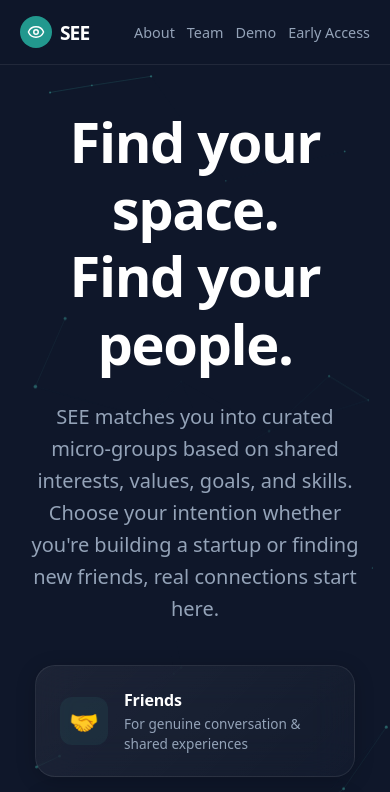
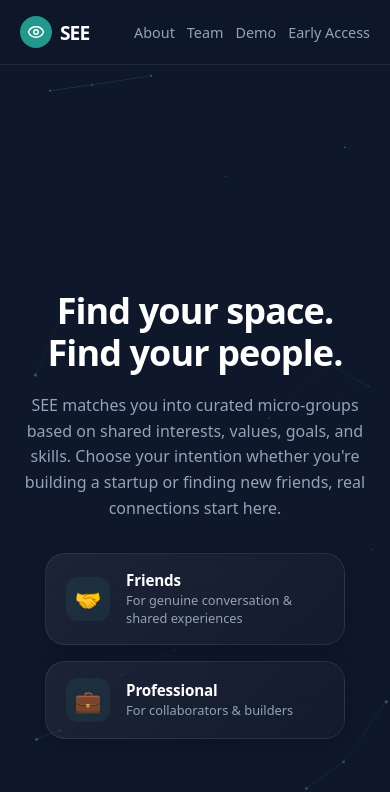
Before and after one commit to mealexandre/see-landing, a Next.js app in the folder see-landing/: page / in a window 390 px wide. Shown: the top 792 px of the page. Built offline with nearby package versions, Linux system fonts and the light colour scheme.

Commit message:
Optimized Hero section typography and particle animation for mobile view

```diff
--- a/see-landing/components/Hero.tsx
+++ b/see-landing/components/Hero.tsx
@@ -13,7 +13,6 @@ const item = {
   show: { opacity: 1, y: 0, transition: { duration: 0.7, ease: [0.16, 1, 0.3, 1] as const } },
 };
 
-// Brand teal as an RGB triplet so it can be reused inside rgba() at varying opacities
 const PARTICLE_RGB = '71, 189, 178';
 
 type Particle = {
@@ -34,7 +33,6 @@ function ParticleNetwork() {
     const ctx = canvas.getContext('2d');
     if (!ctx) return;
 
-    // Respect users who've asked for reduced motion
     const prefersReducedMotion = window.matchMedia('(prefers-reduced-motion: reduce)').matches;
 
     let frameId = 0;
@@ -55,7 +53,6 @@ function ParticleNetwork() {
     };
 
     const createParticles = () => {
-      // Density scales gently with viewport size, capped so it never feels busy
       const count = Math.min(70, Math.max(24, Math.round((width * height) / 18000)));
       particles = Array.from({ length: count }, () => ({
         x: Math.random() * width,
@@ -89,7 +86,6 @@ function ParticleNetwork() {
     };
 
     if (prefersReducedMotion) {
-      // Render a single calm frame instead of animating
       drawStaticFrame();
       return () => window.removeEventListener('resize', handleResize);
     }
@@ -155,8 +151,8 @@ function ParticleNetwork() {
         height: '100%',
         zIndex: 0,
         pointerEvents: 'none',
-        WebkitMaskImage: 'radial-gradient(ellipse at center, transparent 15%, black 65%)',
-        maskImage: 'radial-gradient(ellipse at center, transparent 15%, black 65%)',
+        WebkitMaskImage: 'radial-gradient(ellipse at center, transparent 10%, black 75%)',
+        maskImage: 'radial-gradient(ellipse at center, transparent 10%, black 75%)',
       }}
     />
   );
@@ -172,7 +168,7 @@ export default function Hero() {
       justifyContent: 'center',
       overflow: 'hidden',
       backgroundColor: '#0f172a',
-      padding: '4rem 1.5rem'
+      padding: '3rem 1rem'
     }}>
       <ParticleNetwork />
 
@@ -185,15 +181,30 @@ export default function Hero() {
           maxWidth: '850px',
           margin: '0 auto',
           zIndex: 1,
-          marginTop: '-8vh',
-          userSelect: 'none' // <--- ეს აგვარებს კურსორის და მონიშვნის პრობლემას
+          userSelect: 'none',
+          width: '100%'
         }}
       >
-        <motion.h1 variants={item} style={{ fontSize: '3.5rem', fontWeight: 700, color: '#ffffff', marginBottom: '1.5rem', letterSpacing: '-0.025em', lineHeight: '1.2' }}>
+        <motion.h1 variants={item} style={{
+          fontSize: 'clamp(2.25rem, 5vw, 3.5rem)',
+          fontWeight: 700,
+          color: '#ffffff',
+          marginBottom: '1.25rem',
+          letterSpacing: '-0.025em',
+          lineHeight: '1.15'
+        }}>
           Find your space. <br /> Find your people.
         </motion.h1>
 
-        <motion.p variants={item} style={{ color: '#94a3b8', fontSize: '1.25rem', marginBottom: '2.5rem', maxWidth: '42rem', margin: '0 auto 2.5rem auto', lineHeight: '1.6' }}>
+        <motion.p variants={item} style={{
+          color: '#94a3b8',
+          fontSize: 'clamp(1rem, 2vw, 1.25rem)',
+          marginBottom: '2rem',
+          maxWidth: '40rem',
+          margin: '0 auto 2rem auto',
+          lineHeight: '1.6',
+          padding: '0 0.5rem'
+        }}>
           SEE matches you into curated micro-groups based on shared interests, values, goals, and skills. Choose your intention whether you're building a startup or finding new friends, real connections start here.
         </motion.p>
 
@@ -236,15 +247,14 @@ export default function Hero() {
             display: 'flex',
             alignItems: 'center',
             gap: '1rem',
-            padding: '1.125rem 1.5rem',
+            padding: '1rem 1.25rem',
             borderRadius: '20px',
             background: 'linear-gradient(135deg, rgba(255, 255, 255, 0.06), rgba(255, 255, 255, 0.02))',
             backdropFilter: 'blur(20px)',
             border: '1px solid rgba(255, 255, 255, 0.08)',
             boxShadow: '0 4px 20px rgba(0, 0, 0, 0.2)',
             textAlign: 'left',
-            width: '320px',
-            minHeight: '112px',
+            width: '300px',
             maxWidth: '100%',
             boxSizing: 'border-box'
           }}>
@@ -253,15 +263,15 @@ export default function Hero() {
               alignItems: 'center',
               justifyContent: 'center',
               flexShrink: 0,
-              width: '48px',
-              height: '48px',
+              width: '44px',
+              height: '44px',
               borderRadius: '12px',
               background: 'rgba(71, 189, 178, 0.08)',
-              fontSize: '1.5rem'
+              fontSize: '1.35rem'
             }}>🤝</span>
             <div>
-              <div style={{ color: '#ffffff', fontWeight: 600, fontSize: '1rem', marginBottom: '0.2rem', letterSpacing: '-0.01em' }}>Friends</div>
-              <div style={{ color: '#94a3b8', fontSize: '0.85rem', lineHeight: '1.45' }}>For genuine conversation & shared experiences</div>
+              <div style={{ color: '#ffffff', fontWeight: 600, fontSize: '0.95rem', marginBottom: '0.15rem', letterSpacing: '-0.01em' }}>Friends</div>
+              <div style={{ color: '#94a3b8', fontSize: '0.8rem', lineHeight: '1.4' }}>For genuine conversation & shared experiences</div>
             </div>
           </div>
 
@@ -270,15 +280,14 @@ export default function Hero() {
             display: 'flex',
             alignItems: 'center',
             gap: '1rem',
-            padding: '1.125rem 1.5rem',
+            padding: '1rem 1.25rem',
             borderRadius: '20px',
             background: 'linear-gradient(135deg, rgba(255, 255, 255, 0.06), rgba(255, 255, 255, 0.02))',
             backdropFilter: 'blur(20px)',
             border: '1px solid rgba(255, 255, 255, 0.08)',
             boxShadow: '0 4px 20px rgba(0, 0, 0, 0.2)',
             textAlign: 'left',
-            width: '320px',
-            minHeight: '112px',
+            width: '300px',
             maxWidth: '100%',
             boxSizing: 'border-box'
           }}>
@@ -287,15 +296,15 @@ export default function Hero() {
               alignItems: 'center',
               justifyContent: 'center',
               flexShrink: 0,
-              width: '48px',
-              height: '48px',
+              width: '44px',
+              height: '44px',
               borderRadius: '12px',
               background: 'rgba(71, 189, 178, 0.08)',
-              fontSize: '1.5rem'
+              fontSize: '1.35rem'
             }}>💼</span>
             <div>
-              <div style={{ color: '#ffffff', fontWeight: 600, fontSize: '1rem', marginBottom: '0.2rem', letterSpacing: '-0.01em' }}>Professional</div>
-              <div style={{ color: '#94a3b8', fontSize: '0.85rem', lineHeight: '1.45' }}>For collaborators & builders</div>
+              <div style={{ color: '#ffffff', fontWeight: 600, fontSize: '0.95rem', marginBottom: '0.15rem', letterSpacing: '-0.01em' }}>Professional</div>
+              <div style={{ color: '#94a3b8', fontSize: '0.8rem', lineHeight: '1.4' }}>For collaborators & builders</div>
             </div>
           </div>
         </motion.div>
```
